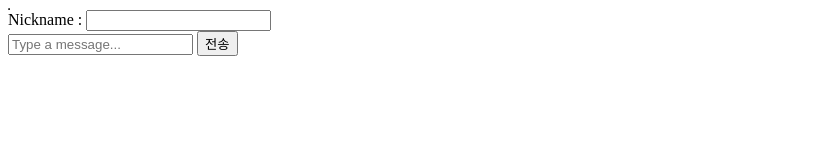
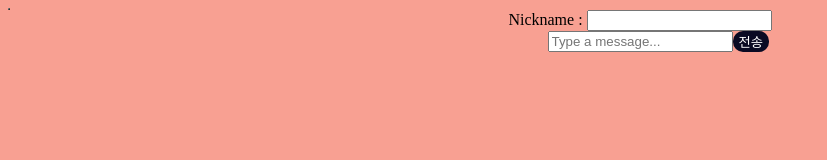
Before and after one commit to M1nKyu/SW_chat, a plain HTML site: page index.html in a window 1280 px wide. Shown: the whole page, without its empty margins (0-827 px from the left). Drawn offline with Linux system fonts and the light colour scheme.

Commit message:
Add files via upload
merge index.html

```diff
--- a/index.html
+++ b/index.html
@@ -3,6 +3,23 @@
 <head>
     <title>Chat App</title>
 </head>
+<style>
+    body{
+        background-color : #F8A092;
+               text-align: center;
+           }
+           button{
+               position: absolute;
+               background-color: #0a0a23;
+               color: #fff;
+               border:none;
+               border-radius:10px;
+           }
+           button:hover{
+               background-color : #002ead;
+               transition: 0.7s;
+           }
+</style>
 <body>
     <table id="chatTable" border="1" style="background-color: yellow;">
     </table>
```
